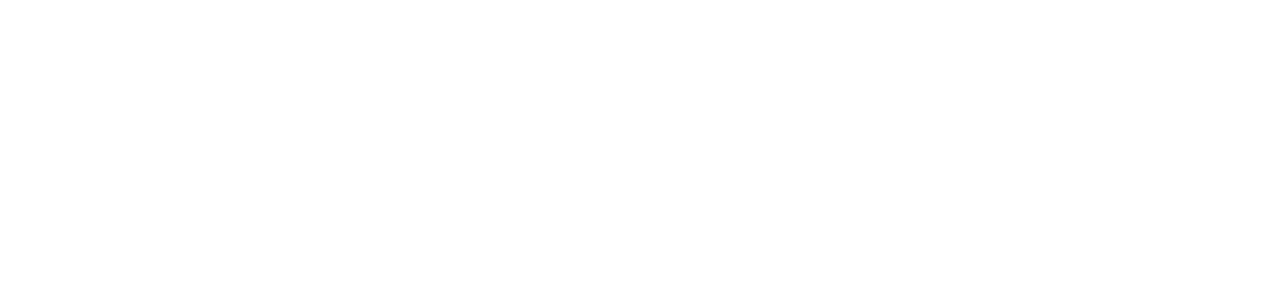
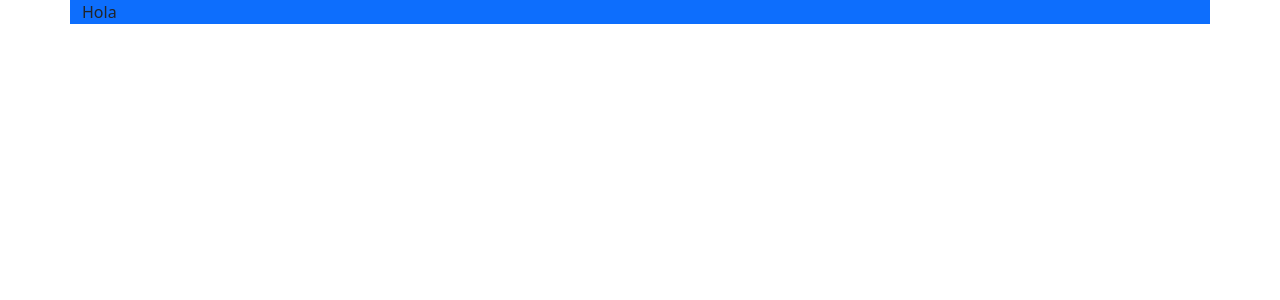
Before and after one commit to ismael-63/famty, a Vue app: page /login in a window 1280 px wide. Before the commit this address had no page. Shown: the top 300 px of the page. Built offline with nearby package versions, Linux system fonts and the light colour scheme.

Commit message:
redireccion a la pagina de registro / login creado correctamente

```diff
--- a/src/router/index.js
+++ b/src/router/index.js
@@ -1,5 +1,6 @@
 import { createRouter, createWebHistory } from 'vue-router'
 import HomeView from '../views/HomeView.vue'
+import Login_Register from '@/views/Login_Register.vue'
 
 const router = createRouter({
   history: createWebHistory(import.meta.env.BASE_URL),
@@ -9,6 +10,11 @@ const router = createRouter({
       name: 'home',
       component: HomeView,
     },
+    {
+      path: '/login',
+      name: 'login',
+      component: Login_Register,
+    },
   ],
 })
 
--- a/src/views/HomeView.vue
+++ b/src/views/HomeView.vue
@@ -1,7 +1,12 @@
 <script setup>
-import TheWelcome from '../components/TheWelcome.vue'
 import Carousel from '../components/Carousel.vue'
-import { onMounted } from 'vue'
+import { useRouter } from 'vue-router'
+
+const router = useRouter()
+
+function goLogin() {
+  router.push("/login");
+}
 
 </script>
 
@@ -16,7 +21,7 @@ import { onMounted } from 'vue'
         ¡Inicia sesion para retar a familiares o amigos y así competir para ver quien es el mejor!
       </p>
       <div class="d-flex justify-content-center mb-4">
-        <button class="login-btn">
+        <button class="login-btn" @click="goLogin">
           Iniciar Sesion
         </button>
       </div>
--- a/src/views/Login_Register.vue
+++ b/src/views/Login_Register.vue
@@ -4,6 +4,9 @@
 
 <template>
 
+<div class="container bg-primary">
+    <p>Hola</p>
+</div>
 
 </template>
 
```
